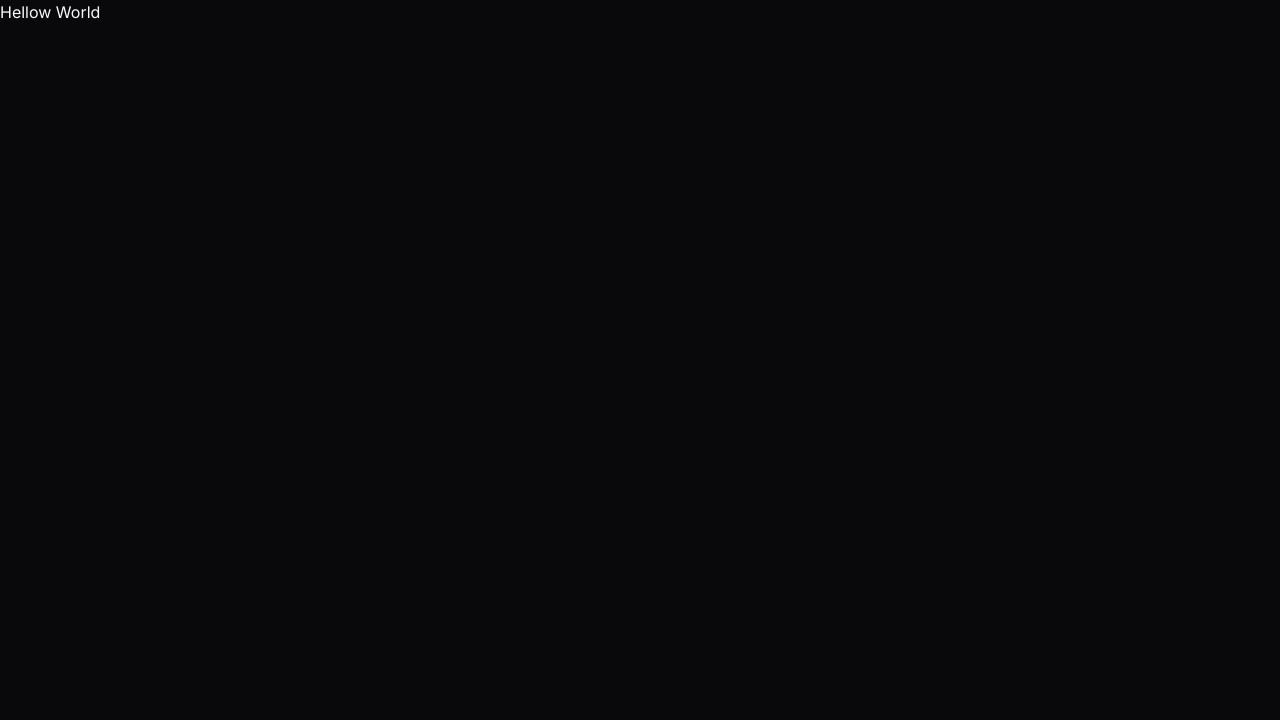
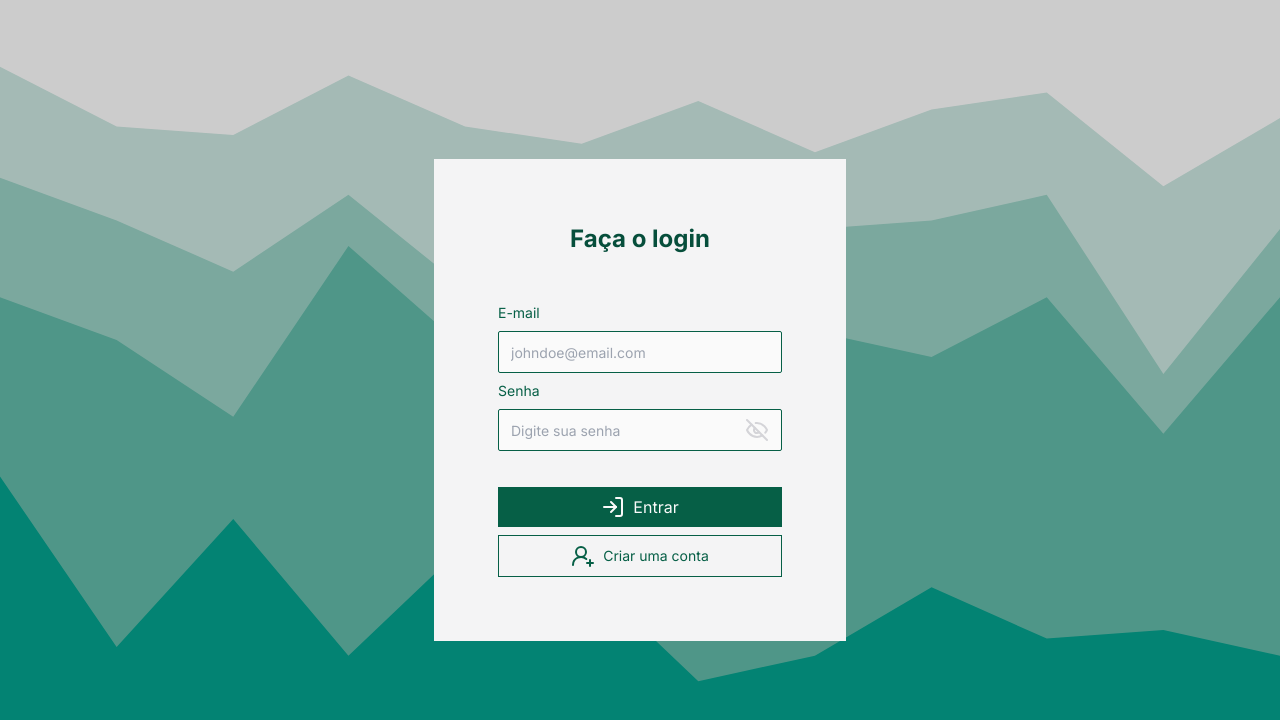
Before and after one commit to lucasabdouni/web-chat-1.0, a Next.js app: page / in a window 1280 px wide. Shown: the top 720 px of the page. Built offline with nearby package versions, Linux system fonts and the light colour scheme.

Commit message:
feat: create login page and login components

```diff
--- a/package.json
+++ b/package.json
@@ -9,6 +9,7 @@
     "lint": "next lint"
   },
   "dependencies": {
+    "lucide-react": "^0.294.0",
     "next": "14.0.3",
     "react": "^18",
     "react-dom": "^18"
--- /dev/null
+++ b/src/app/(chat)/(login)/component/form-login.tsx
@@ -0,0 +1,20 @@
+'use client'
+
+import Input from '@/app/components/input'
+import InputPassword from '@/app/components/inputPassword'
+import { LogIn, UserRoundPlus } from 'lucide-react'
+
+export default function FormLogin() {
+  return (
+    <form className="flex flex-col mt-12 gap-2">
+      <Input title="E-mail" placeholder="johndoe@email.com" />
+      <InputPassword title="Senha" placeholder="Digite sua senha" />
+      <button className="mt-7 p-2 flex justify-center gap-2 bg-emerald-800 hover:bg-emerald-900 hover:ease-linear">
+        <LogIn /> Entrar
+      </button>
+      <button className="p-2 flex justify-center items-center border-[1px] border-emerald-800 gap-2 text-sm text-emerald-800">
+        <UserRoundPlus /> Criar uma conta
+      </button>
+    </form>
+  )
+}
--- /dev/null
+++ b/src/app/(chat)/(login)/layout.tsx
@@ -0,0 +1,9 @@
+import { ReactNode } from 'react'
+
+export default function LoginLayout({ children }: { children: ReactNode }) {
+  return (
+    <div className="bg-[url('/bg-peakes.svg')] bg-no-repeat bg-cover w-full">
+      {children}
+    </div>
+  )
+}
--- /dev/null
+++ b/src/app/(chat)/(login)/page.tsx
@@ -0,0 +1,12 @@
+import FormLogin from './component/form-login'
+
+export default function Home() {
+  return (
+    <section className="h-screen flex items-center justify-center">
+      <div className="flex flex-col items-center bg-zinc-100 p-16">
+        <h1 className="text-emerald-900 font-bold text-2xl">Faça o login</h1>
+        <FormLogin />
+      </div>
+    </section>
+  )
+}
--- a/src/app/(login)/page.tsx
+++ /dev/null
@@ -1,7 +0,0 @@
-export default function Home() {
-  return (
-    <div>
-      <h1>Hellow World</h1>
-    </div>
-  )
-}
--- /dev/null
+++ b/src/app/components/input.tsx
@@ -0,0 +1,19 @@
+import React, { InputHTMLAttributes } from 'react'
+
+interface InputProps extends InputHTMLAttributes<HTMLInputElement> {
+  title: string
+}
+
+export default function Input({ title, ...rest }: InputProps) {
+  return (
+    <div className="flex flex-col gap-2">
+      <label className="text-emerald-800 text-sm" htmlFor={rest.id}>
+        {title}
+      </label>
+      <input
+        className="px-3 py-2 border-1 border-[1px] rounded-sm border-emerald-800 bg-zinc-50 text-zinc-500 placeholder:text-sm"
+        {...rest}
+      />
+    </div>
+  )
+}
--- /dev/null
+++ b/src/app/components/inputPassword.tsx
@@ -0,0 +1,38 @@
+'use client'
+
+import { Eye, EyeOff } from 'lucide-react'
+import React, { InputHTMLAttributes, useState } from 'react'
+
+interface InputProps extends InputHTMLAttributes<HTMLInputElement> {
+  title: string
+}
+
+export default function InputPassword({ title, ...rest }: InputProps) {
+  const [fillPassword, setFillPassword] = useState(false)
+
+  function handleFillPassword() {
+    setFillPassword(!fillPassword)
+  }
+
+  return (
+    <div className="flex flex-col gap-2">
+      <label className="text-emerald-800 text-sm" htmlFor={rest.id}>
+        {title}
+      </label>
+      <div className="flex justify-center px-3 py-2 border-1 border-[1px] rounded-sm bg-zinc-50 border-emerald-800">
+        <input
+          type={fillPassword ? 'text' : 'password'}
+          className="text-zinc-500 bg-zinc-50 placeholder:text-sm"
+          {...rest}
+        />
+        <button
+          type="button"
+          className="text-zinc-300"
+          onClick={handleFillPassword}
+        >
+          {fillPassword ? <Eye /> : <EyeOff />}
+        </button>
+      </div>
+    </div>
+  )
+}
--- a/tailwind.config.ts
+++ b/tailwind.config.ts
@@ -12,9 +12,7 @@ const config: Config = {
         sans: 'var(--font-inter)',
       },
       backgroundImage: {
-        'gradient-radial': 'radial-gradient(var(--tw-gradient-stops))',
-        'gradient-conic':
-          'conic-gradient(from 180deg at 50% 50%, var(--tw-gradient-stops))',
+        'bg-waves': "url('/bg-peakes')",
       },
     },
   },
```
Also changed, not shown: 1 other file (tests, documents, lock files or other folders).
